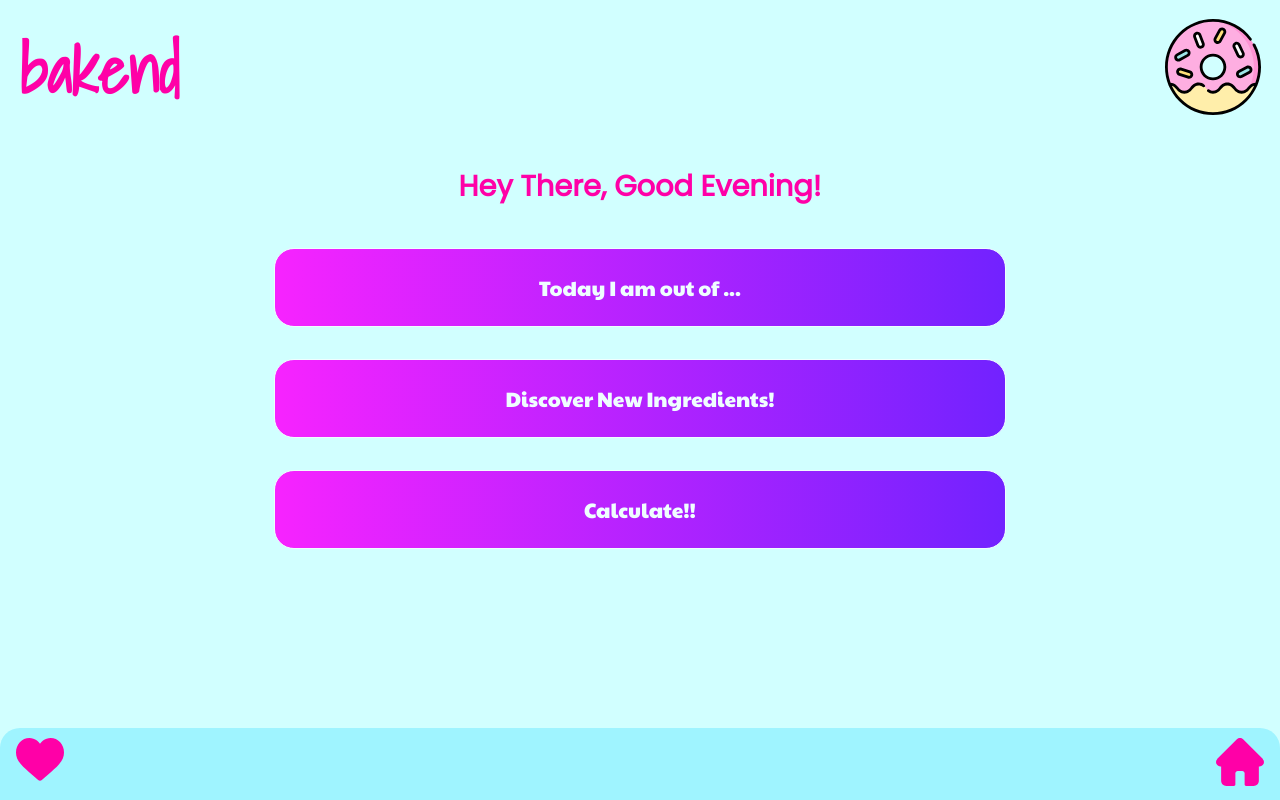
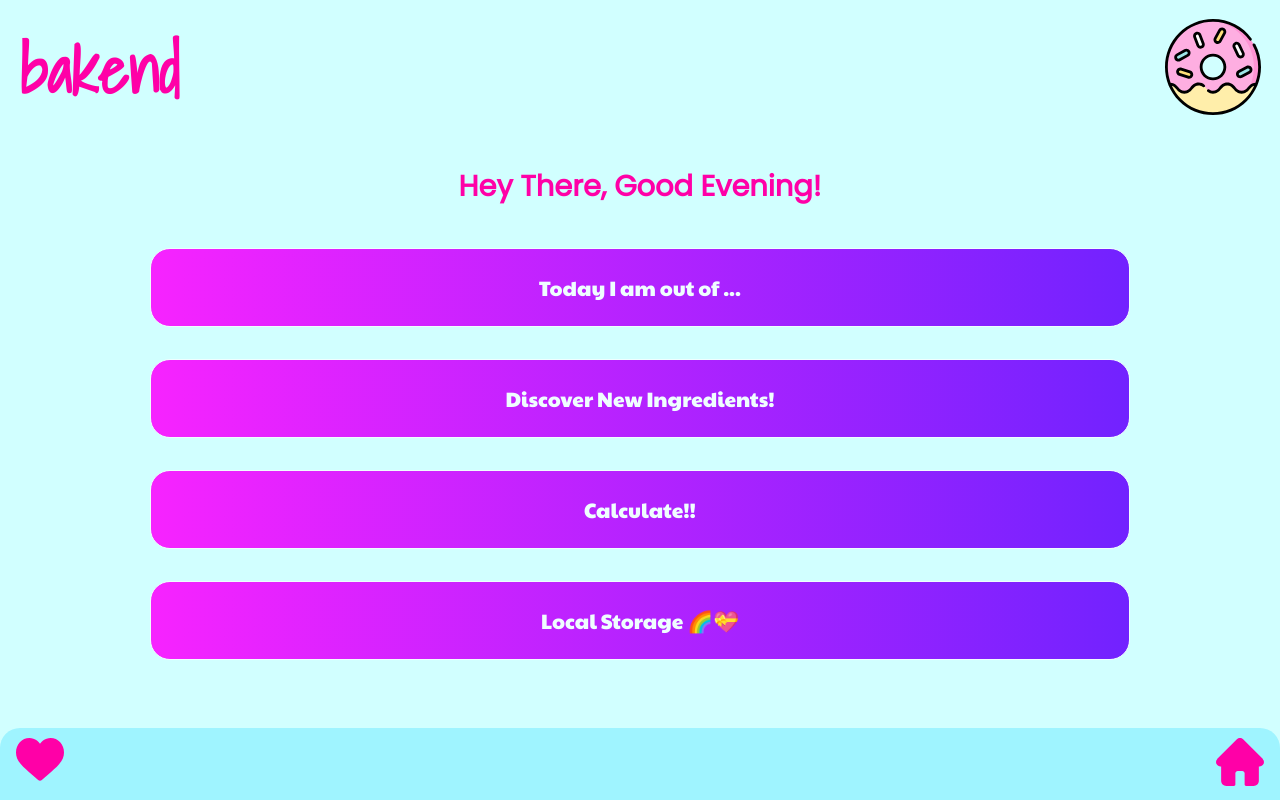
Before and after one commit to SilviaBarcellini/bakend, a Next.js app: page / in a window 1280 px wide. Built offline with nearby package versions, Linux system fonts and the light colour scheme.

Commit message:
🚚 update link in index page

```diff
--- a/pages/index.tsx
+++ b/pages/index.tsx
@@ -36,6 +36,11 @@ export default function Home() {
                 <Btn label="Calculate!!" />
               </a>
             </Link>
+            <Link href="/Locals">
+              <a>
+                <Btn label="Local Storage 🌈💝" />
+              </a>
+            </Link>
           </div>
         </div>
         <footer className={styles.footer}>
```
